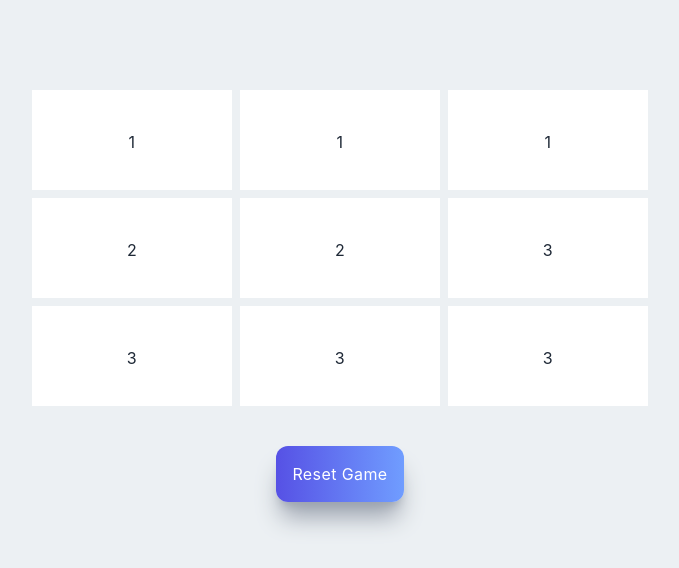
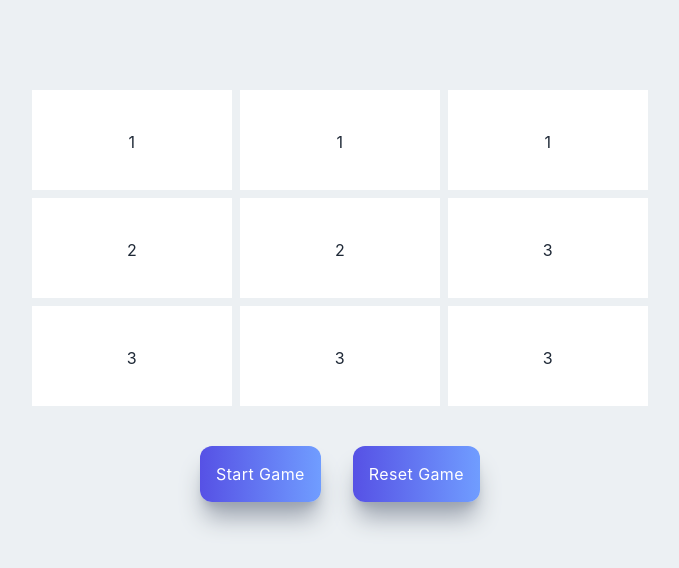
Before and after one commit to DeVontae316/Nextfolio, a Next.js app: page /tictactoe/Board in a window 1280 px wide. Shown: the top 568 px of the page, without its empty margins (300-979 px from the left). Built offline with nearby package versions, Linux system fonts and the light colour scheme.

Commit message:
refactored game state

```diff
--- a/src/pages/tictactoe/Board.tsx
+++ b/src/pages/tictactoe/Board.tsx
@@ -1,7 +1,9 @@
 import React from 'react';
+
 import { useAppSelector } from '../../store/hooks';
 import { resetGameState } from './boardSlice';
 const Board = () => {
+  const gameState = useAppSelector((state) => state.game);
   const playerOneTurns = useAppSelector(
     (state) => state.game.playerOne.stats.turns
   );
@@ -16,6 +18,7 @@ const Board = () => {
 
   const handleReset = () => {
     resetGameState({
+      isGameStarted: false,
       currentPlayer: undefined,
       turn: 0,
       playerOne: {
@@ -35,6 +38,7 @@ const Board = () => {
     });
   };
 
+  console.log('game state', gameState);
   console.log('playerOneTurns', playerOneTurns);
   console.log('playerTwoTurns', playerTwoTurns);
 
@@ -70,10 +74,18 @@ const Board = () => {
           );
         })}
       </div>
-
-      <button className='p-4 mt-10' onClick={handleReset}>
-        Reset Game
-      </button>
+      <section className='flex justify-center'>
+        <div className='mx-4'>
+          <button className='p-4 mt-10' onClick={handleReset}>
+            Start Game
+          </button>
+        </div>
+        <div className='mx-4'>
+          <button className='p-4 mt-10' onClick={handleReset}>
+            Reset Game
+          </button>
+        </div>
+      </section>
     </div>
   );
 };
--- a/src/pages/tictactoe/boardSlice.ts
+++ b/src/pages/tictactoe/boardSlice.ts
@@ -1,6 +1,7 @@
 import { createSlice, PayloadAction } from '@reduxjs/toolkit';
 
 export interface GameState {
+  isGameStarted: boolean;
   currentPlayer: string | unknown;
   turn: number;
   playerOne: {
@@ -25,6 +26,7 @@ interface playerState {
 }
 
 const initialState: GameState = {
+  isGameStarted: false,
   currentPlayer: undefined,
   turn: 0,
   playerOne: {
@@ -47,8 +49,8 @@ export const gameSlice = createSlice({
   name: 'tictactoe',
   initialState,
   reducers: {
-    setCurrentPlayer: (state) => {
-      state.currentPlayer = state.playerOne.name;
+    startGame: (state) => {
+      state.isGameStarted = true;
       state.turn = state.turn + 1;
     },
     setCurrentPlayerStats: (state, action: PayloadAction<playerState>) => {
@@ -68,7 +70,7 @@ export const gameSlice = createSlice({
   },
 });
 
-export const { setCurrentPlayer, setCurrentPlayerStats, resetGameState } =
+export const { startGame, setCurrentPlayerStats, resetGameState } =
   gameSlice.actions;
 
 export default gameSlice.reducer;
```
